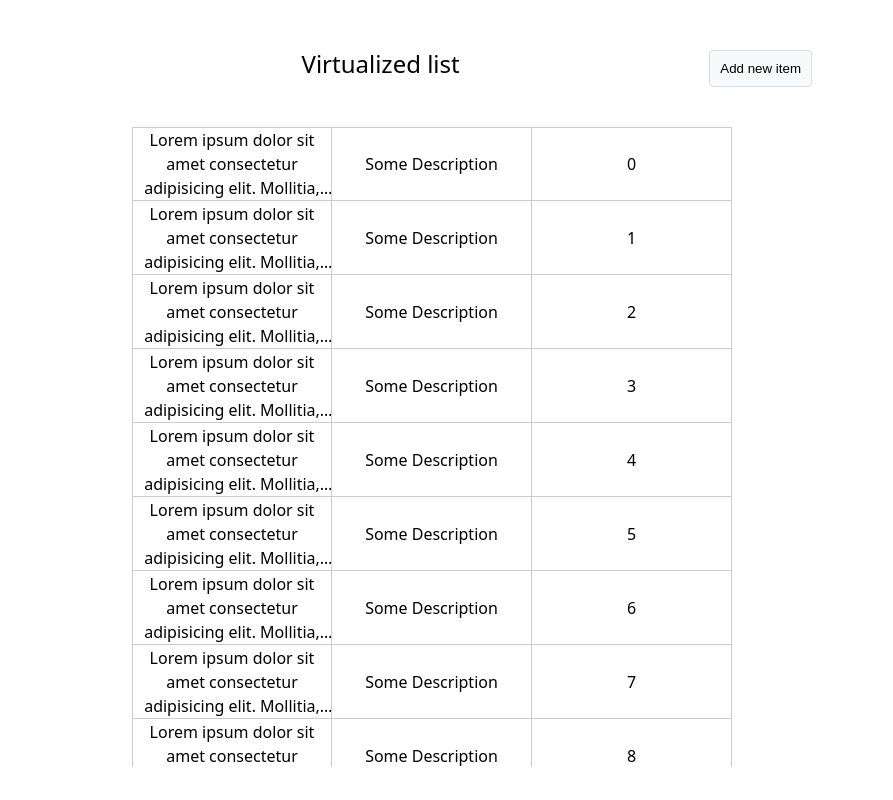
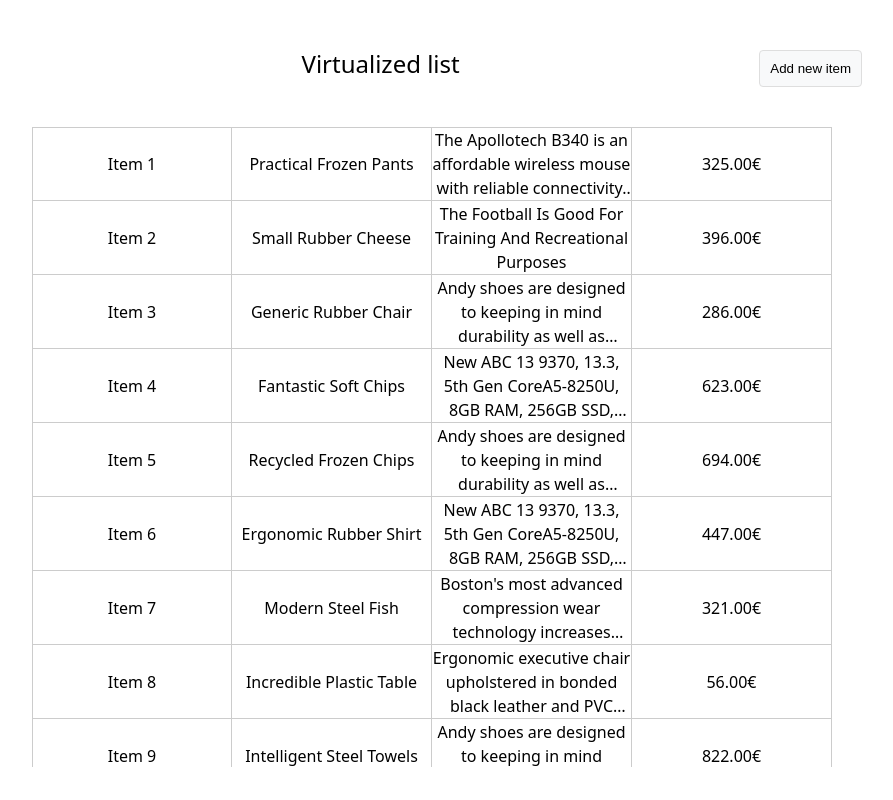
Before and after one commit to panoskouff/react-virtualized-list, a Next.js app: page / in a window 1280 px wide. Shown: the whole page, without its empty margins (198-1091 px from the left). Built offline with nearby package versions, Linux system fonts and the light colour scheme.

Commit message:
use data from faker

```diff
--- a/src/app/(root)/page.tsx
+++ b/src/app/(root)/page.tsx
@@ -1,12 +1,20 @@
 import { ProductList } from '#/views/ProductList/ProductList'
+import { faker } from '@faker-js/faker'
 
-const data = Array.from({ length: 100 * 1000 }).map((_, index) => ({
+type DataItem = {
+  id: string
+  data: string[]
+}
+
+// generate data server side
+const data: DataItem[] = Array.from({ length: 100 * 1000 }, (_, index) => ({
+  id: faker.string.uuid(),
   data: [
-    'Lorem ipsum dolor sit amet consectetur adipisicing elit. Mollitia, incidunt! Lorem ipsum dolor sit amet consectetur, adipisicing elit. Accusantium, atque!',
-    'Some Description',
-    index.toString(),
+    `Item ${index + 1}`,
+    faker.commerce.productName(),
+    faker.commerce.productDescription(),
+    `${faker.commerce.price()}€`,
   ],
-  id: Date.now().toString() + index,
 }))
 
 export default function HomePage() {
--- a/src/components/PageWrapper/PageWrapper.module.scss
+++ b/src/components/PageWrapper/PageWrapper.module.scss
@@ -1,5 +1,5 @@
 .container {
-  max-width: 800px;
+  max-width: 900px;
   margin: 0 auto;
   padding: 0 20px;
 }
--- a/src/views/ProductList/ProductList.tsx
+++ b/src/views/ProductList/ProductList.tsx
@@ -29,7 +29,7 @@ export function ProductList({ data }: Props) {
       <div className={styles.centerGrid}>
         <VirtualizedGrid
           dataRows={data}
-          gridWidth={620}
+          gridWidth={820}
           gridHeight={700}
           cellWidth={200}
           cellHeight={74}
```
Also changed, not shown: src/app/api/home/route.tsx (deleted, +0 -21 lines).
